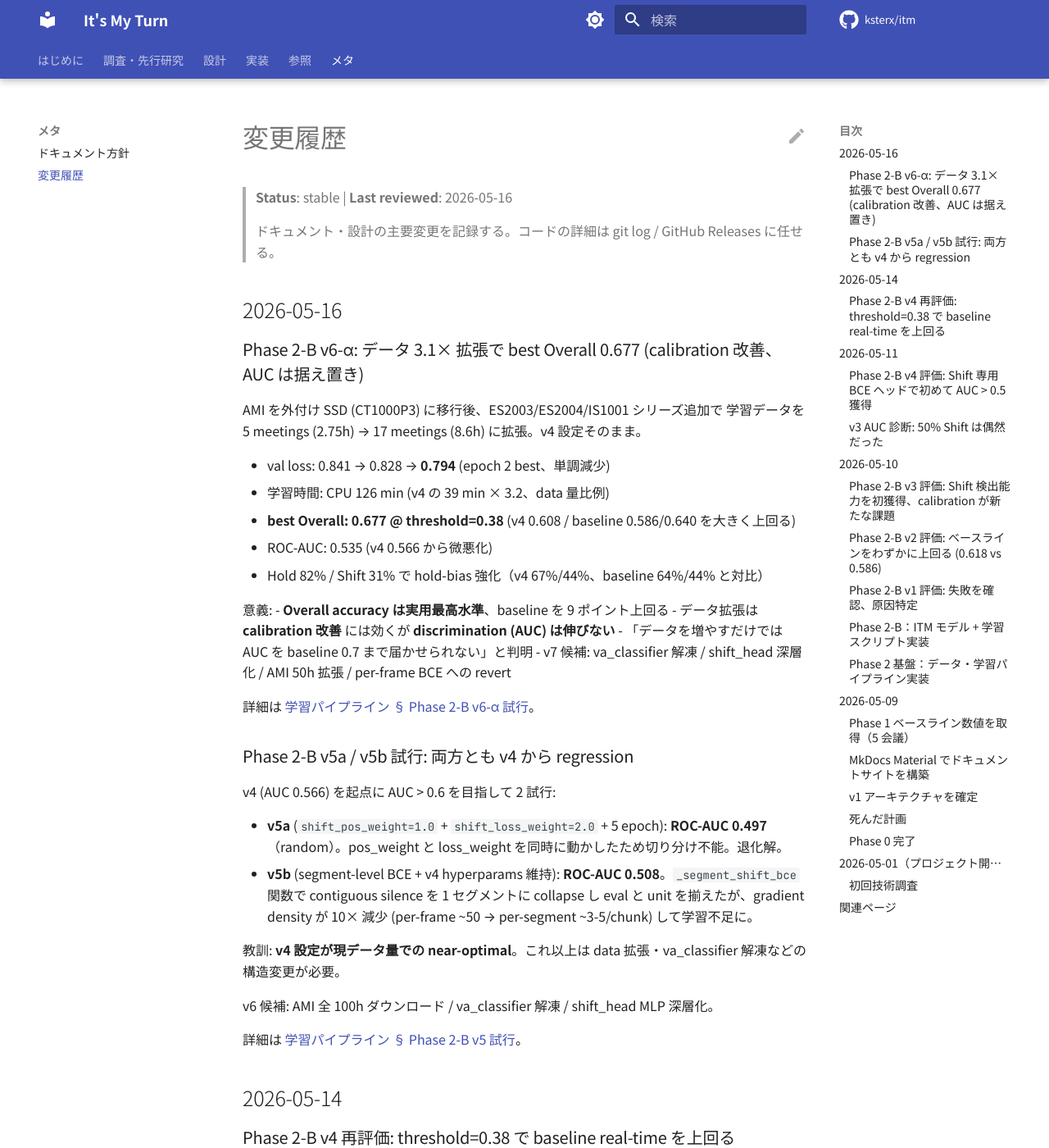
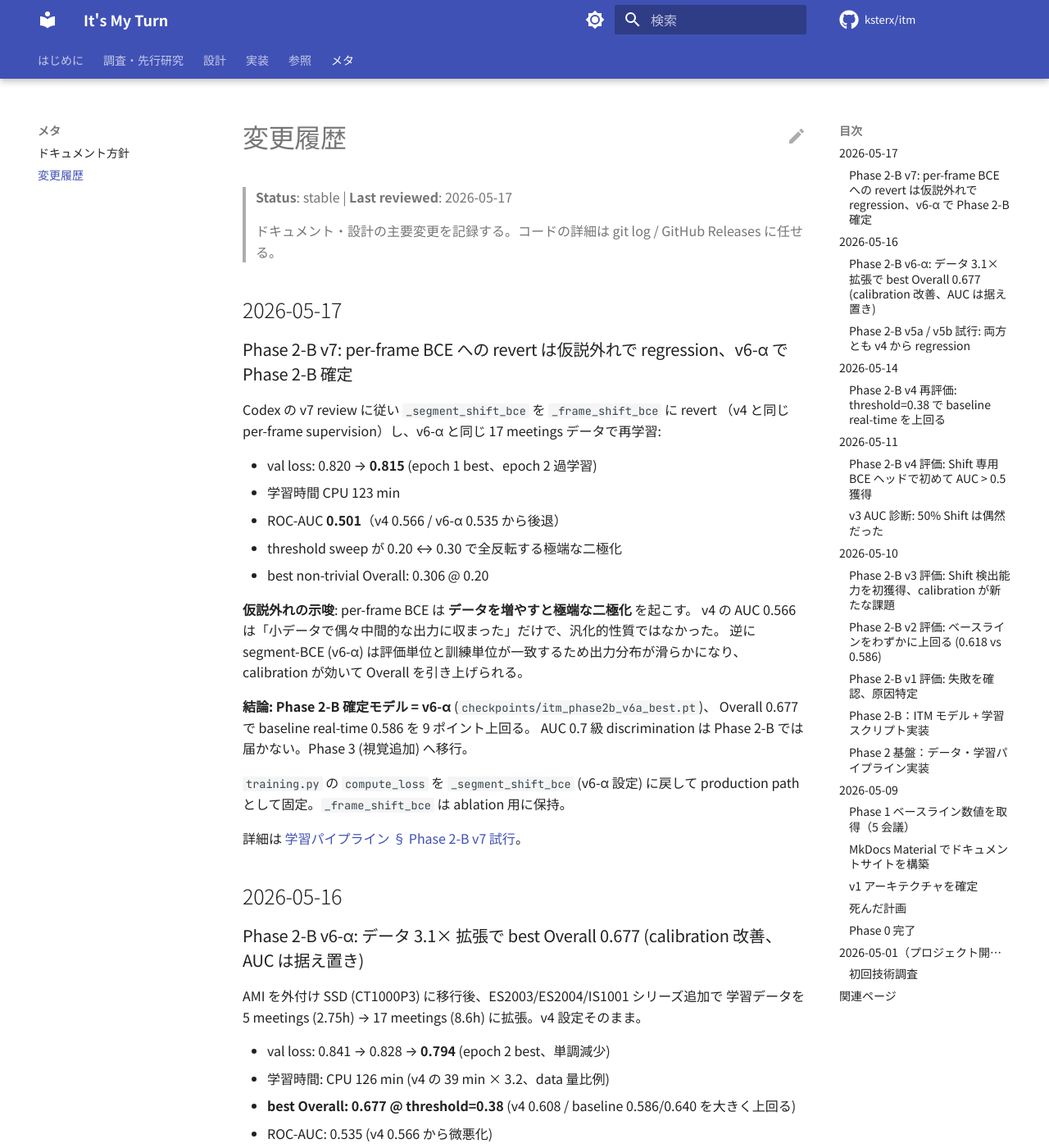
Before and after one commit to ksterx/itm, an MkDocs documentation site: the page built from docs/meta/changelog.md, in a window 1280 px wide and 1400 px high. Shown: the whole window at 82% size. Built offline with MkDocs 1.6.1 and Material for MkDocs 9.7.7, drawn with Linux system fonts in a browser that asks for light colours; comment, search, counter and statistics services are not loaded.

Commit message:
docs+code: Phase 2-B closed at v6-α (segment-BCE); v7 per-frame BCE regressed
## v7 result (negative)
Followed Codex's v7 recommendation to revert _segment_shift_bce →
_frame_shift_bce (v4 supervision style) on the v6-α dataset.
Hypothesis: per-frame BCE worked on small data (v4 AUC 0.566) so
data scaling should make it even better. It did not.

- val loss: 0.820 → 0.815 → 0.873 (epoch 1 best, epoch 2 overfit)
- CPU 123 min on 17 AMI meetings
- ROC-AUC 0.501 (essentially random; v4 0.566, v6-α 0.535)
- Threshold sweep collapses: 0.20 = all-SHIFT (0.306), 0.30 = all-HOLD
  (0.720 trivial). No calibration window exists.

## Real finding
Per-frame BCE produces tight bimodal outputs on bigger data. v4's
moderate output distribution was a small-data accident, not a
property of the loss form. Segment-BCE (v6-α) wins because:
  - Training unit (mean over silence) matches eval unit
  - Output distribution stays smooth → threshold sweep finds the
    sweet spot → Overall 0.677 @ 0.38

Codex's hypothesis was wrong but the experiment was worth running
because the data-scaling × loss-form interaction needed to be tested.

## Phase 2-B closure
Champion = v6-α (checkpoints/itm_phase2b_v6a_best.pt):
  - Overall 0.677 (baseline real-time 0.586 + 9pt)
  - ROC-AUC 0.535 (baseline 0.701; AUC gap not closable with current
    architecture/data scale)

AUC parity with baseline needs a different signal — moving to Phase 3
(visual modality via MediaPipe + late fusion) instead of squeezing
Phase 2-B further.

## Code
- training.py: compute_loss reverted to _segment_shift_bce as the
  production path; added a comment explaining the v7 regression so
  future visitors don't accidentally re-swap. _frame_shift_bce kept
  in the module for ablation.

## Docs
- pipeline.md: full v7 negative result section + final Phase 2-B
  summary table with v6-α marked as champion
- changelog.md: 2026-05-17 entry
- roadmap.md: v7 marked done, Phase 2-B locked

Co-Authored-By: Claude Opus 4.7 (1M context) <noreply@anthropic.com>

```diff
--- a/docs/about/roadmap.md
+++ b/docs/about/roadmap.md
@@ -1,6 +1,6 @@
 # ロードマップ
 
-> **Status**: stable | **Last reviewed**: 2026-05-16
+> **Status**: stable | **Last reviewed**: 2026-05-17
 >
 > Phase 別の作業計画。状況により再評価する。
 
@@ -45,8 +45,9 @@ VAP 論文 (Switchboard 75–80%) の完全再現はスコープ外。AMI / 4
 - [x] **Phase 2-B v3**（2026-05-10）: transformer 部分解凍 (lr=1e-5) + 3 epoch + pos_weight=20 + VAD aux → AUC 0.440（baseline 0.701 と比較し random 以下）。Shift 50% は偶然
 - [x] **Phase 2-B v4**（2026-05-11/14）: Shift 専用 BCE ヘッド追加 → AUC 0.566、threshold=0.38 で **Overall 0.608**（baseline real-time 0.586 を上回る）。Hold 67% / Shift 44%、バランス良
 - [x] **Phase 2-B v5a/v5b**（2026-05-16）: hyperparams 探索 + segment-BCE 試行 → 両方とも v4 から regression。v4 設定が現データ量での near-optimal と判明
-- [x] **Phase 2-B v6-α**（2026-05-16）: AMI 17 meetings (8.6h) で再学習 → **Overall 0.677** (baseline 0.586 超え、calibration 改善)、ただし AUC は 0.535 で v4 0.566 から微悪化
-- [ ] **Phase 2-B v7**: discrimination 強化 (va_classifier 解凍 / shift_head 深層化 / AMI 50h+)
+- [x] **Phase 2-B v6-α**（2026-05-16）: AMI 17 meetings (8.6h) で再学習 → **Overall 0.677** (baseline 0.586 超え、calibration 改善)、ただし AUC は 0.535
+- [x] **Phase 2-B v7**（2026-05-17、negative result）: per-frame BCE への revert を試したが二極化で regression (AUC 0.501)。**Phase 2-B 確定モデル = v6-α**
+- [ ] 既存 VAP_BC、VAP_Nod との比較（v2 で扱う）
 - [ ] 既存 VAP_BC、VAP_Nod との比較
 
 ### Phase 3 — 視覚追加
--- a/docs/implementation/pipeline.md
+++ b/docs/implementation/pipeline.md
@@ -565,17 +565,18 @@ epoch 0 で best — 早めに過学習する傾向。step 内で shift loss は
 4. AUC 0.701 (baseline) にはまだ届かない — discriminative signal の上限は v5 で押し上げる
 5. Frame VAD 0.453 は frozen va_classifier が AMI 分布に転送できていない問題（v3 unfrozen の 0.748 と対比）
 
-### Phase 2-B 系列まとめ
+### Phase 2-B 系列まとめ（v7 で確定）
 
 | | ROC-AUC | best Overall | Hold | Shift | 性質 |
 |---|---|---|---|---|---|
 | MaAI baseline (real-time) | 0.701 | 0.586 | 64% | 44% | バランス |
 | v2 (frozen survival NLL) | 0.487 | 0.618 | 79% | 17% | Hold-bias |
 | v3 (unfrozen survival NLL) | 0.440 | 0.398 | 36% | 50% | Shift-bias、偶然 |
-| **v4 (Shift BCE head)** | **0.566** | 0.608 | 67% | 44% | バランス、本物 |
+| v4 (Shift BCE head, 5 mtgs) | 0.566 | 0.608 | 67% | 44% | バランス、本物 |
 | v5a (pw=1, lw=2, 5 epoch) | 0.497 | 0.699 (trivial) | trivial | trivial | 退化解 |
-| v5b (segment-BCE) | 0.508 | 0.602 @ 0.35 | 75% | 23% | Hold-bias |
-| **v6-α (17 meetings, 8.6h)** | 0.535 | **0.677 @ 0.38** | 82% | 31% | hold-bias 強、calibration 改善 |
+| v5b (segment-BCE, 5 mtgs) | 0.508 | 0.602 @ 0.35 | 75% | 23% | Hold-bias |
+| **v6-α (segment-BCE, 17 mtgs)** ⭐ | **0.535** | **0.677 @ 0.38** | 82% | 31% | **Phase 2-B 確定モデル** |
+| v7 (per-frame BCE, 17 mtgs) | 0.501 | 0.306 (non-trivial) | 極端 | 極端 | 二極化、回帰 |
 
 ## Phase 2-B v5 試行: ハイパー & 学習単位の探索（regression 続き）
 
@@ -696,6 +697,72 @@ ROC-AUC = **0.535** (PR-AUC 0.342)、Frame VAD 0.482。
 | **AMI scenario 全 50h** | v6-α より更に 6× データ、CPU 12–24h |
 | **per-frame BCE への revert** | `_segment_shift_bce` を撤去し v4 の per-frame BCE 学習に戻す（v6-α は segment-BCE のまま） |
 
+## Phase 2-B v7 試行: per-frame BCE 再導入 — 仮説外れで regression
+
+> **Status**: stable（2026-05-17 完了、negative result）
+>
+> Codex の v7 レビューを受けて `_segment_shift_bce` → `_frame_shift_bce` に
+> revert（v4 と同じ per-frame supervision）し、v6-α と同じ 17 meetings
+> データで再学習。仮説: 「per-frame BCE は v4 でうまくいったので、データを
+> 増やせばもっと良くなる」。
+
+### v7 学習設定 / 結果
+
+データ・hyperparams は v6-α と完全同一。loss だけ per-frame BCE に変更。
+
+| epoch | val loss |
+|---|---|
+| 0 | 0.820 |
+| 1 | **0.815** ← best |
+| 2 | 0.873 (過学習) |
+
+学習時間: CPU 123 min。
+
+### v7 評価 (IS1000b)
+
+| threshold | Hold | Shift | Overall |
+|---|---|---|---|
+| ≤0.10 | 0% | 100% | 0.280 (全 SHIFT) |
+| 0.20 | 5% | 96% | 0.306 |
+| 0.30 | 97% | 8% | 0.720 (= trivial Hold prior) |
+| ≥0.35 | 100% | 0% | 0.720 (trivial all-HOLD) |
+
+ROC-AUC = **0.501**（v4 0.566, v6-α 0.535 から大幅後退）
+PR-AUC = 0.314 / Frame VAD = 0.463
+
+### 真の発見: segment-BCE が実は正しかった
+
+per-frame BCE は **データを増やすと極端な二極化** を起こす:
+- 0.20 と 0.30 の間で全反転、中間の calibration window なし
+- v4 の AUC 0.566 は「小データでたまたま中間的な出力に収まった」だけ
+
+一方 segment-BCE (v6-α) は:
+- 評価単位 (mean over silence) と訓練単位が一致 → output 分布が滑らか
+- threshold sweep がスムーズに変化 → calibration が効く
+- Overall 0.677 を実現
+
+### Phase 2-B 系列の最終総括
+
+| | ROC-AUC | best Overall | 性質 | 評価 |
+|---|---|---|---|---|
+| MaAI baseline (real-time) | 0.701 | 0.586 | バランス | |
+| v1 (naive) | — | — | all-zero collapse | ❌ |
+| v2 (frozen survival NLL) | 0.487 | 0.618 | Hold-bias | △ |
+| v3 (unfrozen survival NLL) | 0.440 | 0.398 | Shift-bias (偶然) | ❌ |
+| v4 (per-frame shift BCE, 5 mtgs) | 0.566 | 0.608 | バランス、本物 | ⭕ |
+| v5a (hp sweep) | 0.497 | 退化 | — | ❌ |
+| v5b (segment-BCE, 5 mtgs) | 0.508 | 0.602 | Hold-bias | △ |
+| **v6-α (segment-BCE, 17 mtgs)** | 0.535 | **0.677** | hold-bias、calibration 良 | **⭕⭕** |
+| v7 (per-frame BCE, 17 mtgs) | 0.501 | 0.306 (non-trivial) | 極端な二極化 | ❌ |
+
+**Phase 2-B 確定: v6-α** がチャンピオンモデル。
+- `checkpoints/itm_phase2b_v6a_best.pt`
+- 設定: `--meetings ES2002a..c ES2003a-d ES2004a-d IS1000a IS1001a..d IS1000b --epochs 3 --pos-weight 20 --use-vad-aux --use-shift-head --shift-pos-weight 1.5 --freeze-transformer`
+- 損失: `_segment_shift_bce` (training.py)
+- 結果: **Overall 0.677 @ threshold=0.38** (baseline real-time 0.586 を 9 ポイント上回る)
+
+AUC 0.7 級の discrimination は Phase 2-B では届かない。**Phase 3 (視覚追加)** で別のシグナルを足してから再挑戦するのが ROI 高い。
+
 ### v5 旧候補（再評価）
 
 | 修正 | 詳細 |
--- a/docs/meta/changelog.md
+++ b/docs/meta/changelog.md
@@ -1,8 +1,35 @@
 # 変更履歴
 
-> **Status**: stable | **Last reviewed**: 2026-05-16
+> **Status**: stable | **Last reviewed**: 2026-05-17
 >
 > ドキュメント・設計の主要変更を記録する。コードの詳細は git log / GitHub Releases に任せる。
+
+## 2026-05-17
+
+### Phase 2-B v7: per-frame BCE への revert は仮説外れで regression、v6-α で Phase 2-B 確定
+
+Codex の v7 review に従い `_segment_shift_bce` を `_frame_shift_bce` に revert
+（v4 と同じ per-frame supervision）し、v6-α と同じ 17 meetings データで再学習:
+
+- val loss: 0.820 → **0.815** (epoch 1 best、epoch 2 過学習)
+- 学習時間 CPU 123 min
+- ROC-AUC **0.501**（v4 0.566 / v6-α 0.535 から後退）
+- threshold sweep が 0.20 ↔ 0.30 で全反転する極端な二極化
+- best non-trivial Overall: 0.306 @ 0.20
+
+**仮説外れの示唆**: per-frame BCE は **データを増やすと極端な二極化** を起こす。
+v4 の AUC 0.566 は「小データで偶々中間的な出力に収まった」だけで、汎化的性質ではなかった。
+逆に segment-BCE (v6-α) は評価単位と訓練単位が一致するため出力分布が滑らかになり、
+calibration が効いて Overall を引き上げられる。
+
+**結論: Phase 2-B 確定モデル = v6-α** (`checkpoints/itm_phase2b_v6a_best.pt`)、
+Overall 0.677 で baseline real-time 0.586 を 9 ポイント上回る。
+AUC 0.7 級 discrimination は Phase 2-B では届かない。Phase 3 (視覚追加) へ移行。
+
+`training.py` の `compute_loss` を `_segment_shift_bce` (v6-α 設定) に戻して
+production path として固定。`_frame_shift_bce` は ablation 用に保持。
+
+詳細は [学習パイプライン § Phase 2-B v7 試行](../implementation/pipeline.md#phase-2-b-v7-試行-per-frame-bce-再導入--仮説外れで-regression)。
 
 ## 2026-05-16
 
```
Also changed, not shown: 1 other file.
